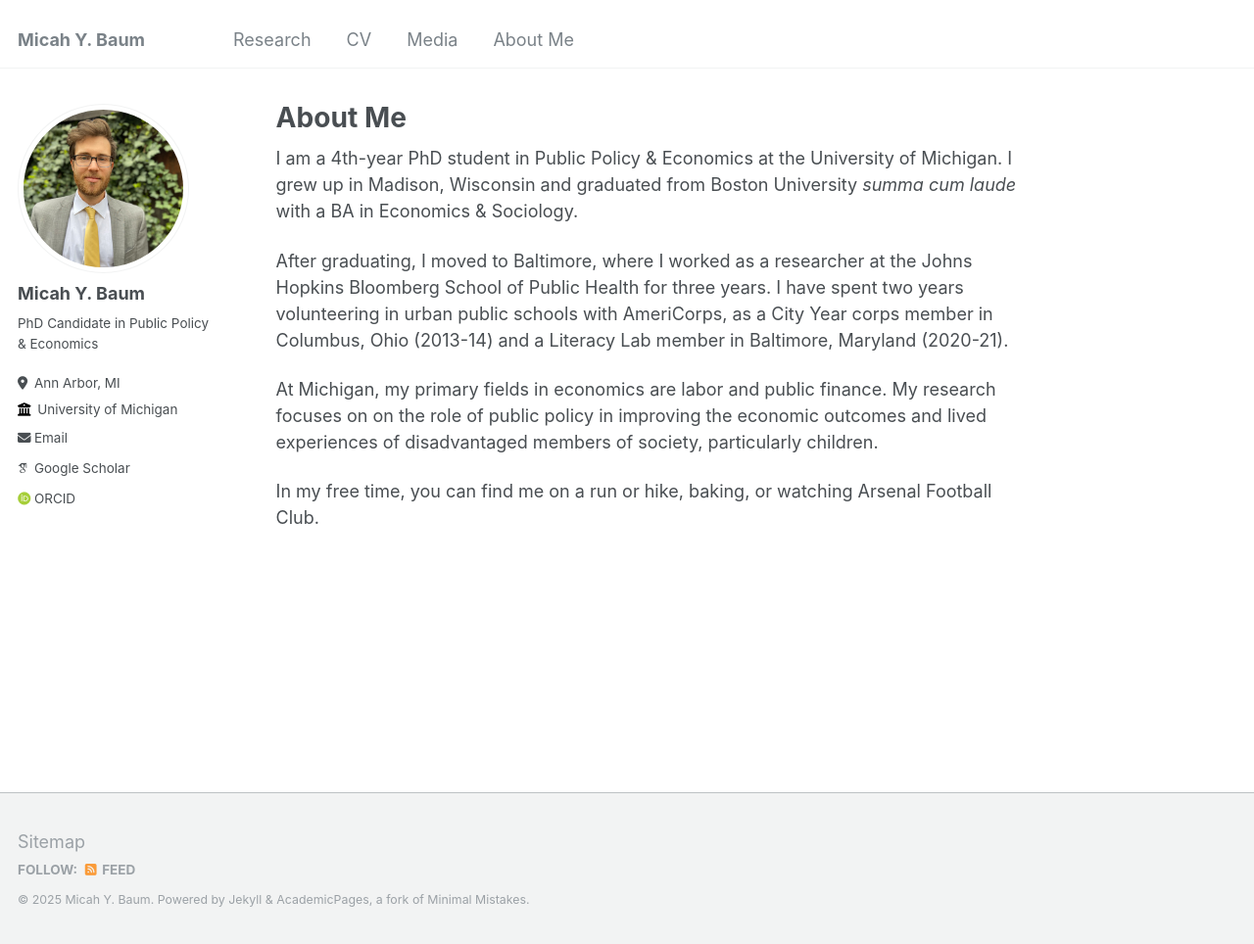
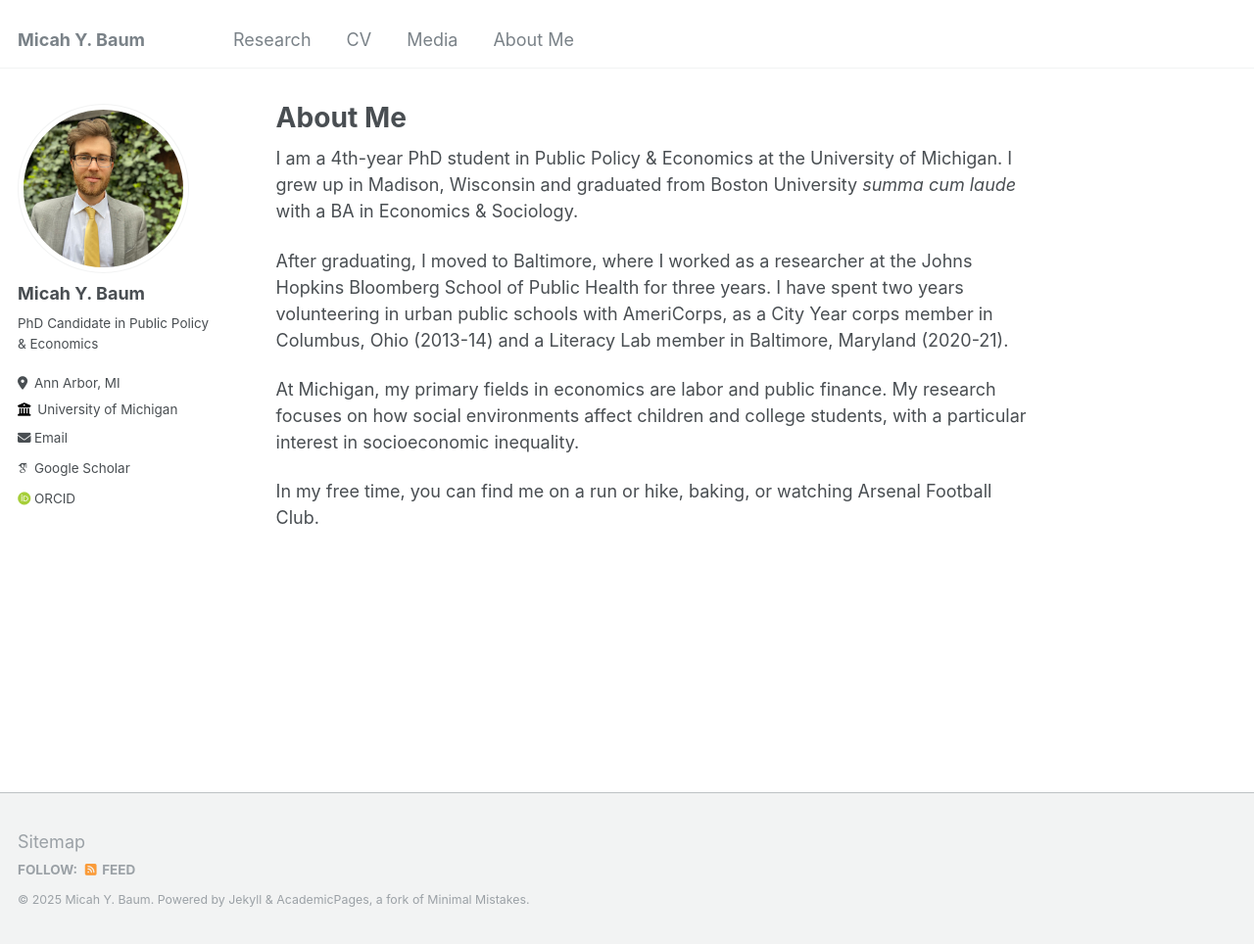
Before and after one commit to micah-baum/micah-baum.github.io, a Jekyll site: the page built from _pages/about-me.md, in a window 1280 px wide and 964 px high. Shown: the whole window at 98% size. Built offline with Jekyll 4.4.1, drawn with Linux system fonts in a browser that asks for light colours; some web fonts are replaced.

Commit message:
Update about-me.md

```diff
--- a/_pages/about-me.md
+++ b/_pages/about-me.md
@@ -11,6 +11,6 @@ I am a 4th-year PhD student in Public Policy & Economics at the University of Mi
 
 After graduating, I moved to Baltimore, where I worked as a researcher at the Johns Hopkins Bloomberg School of Public Health for three years. I have spent two years volunteering in urban public schools with AmeriCorps, as a City Year corps member in Columbus, Ohio (2013-14) and a Literacy Lab member in Baltimore, Maryland (2020-21).
 
-At Michigan, my primary fields in economics are labor and public finance. My research focuses on on the role of public policy in improving the economic outcomes and lived experiences of disadvantaged members of society, particularly children.
+At Michigan, my primary fields in economics are labor and public finance. My research focuses on how social environments affect children and college students, with a particular interest in socioeconomic inequality.
 
 In my free time, you can find me on a run or hike, baking, or watching Arsenal Football Club.
```
